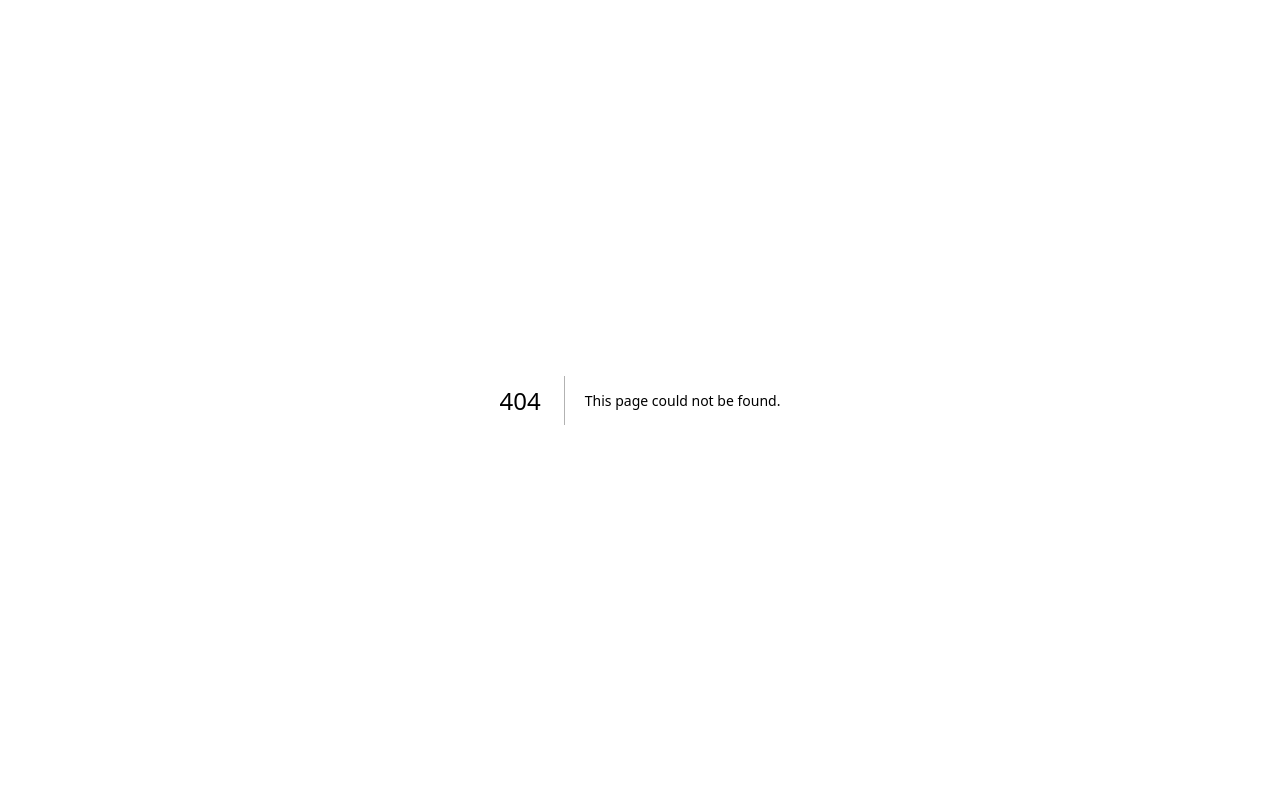
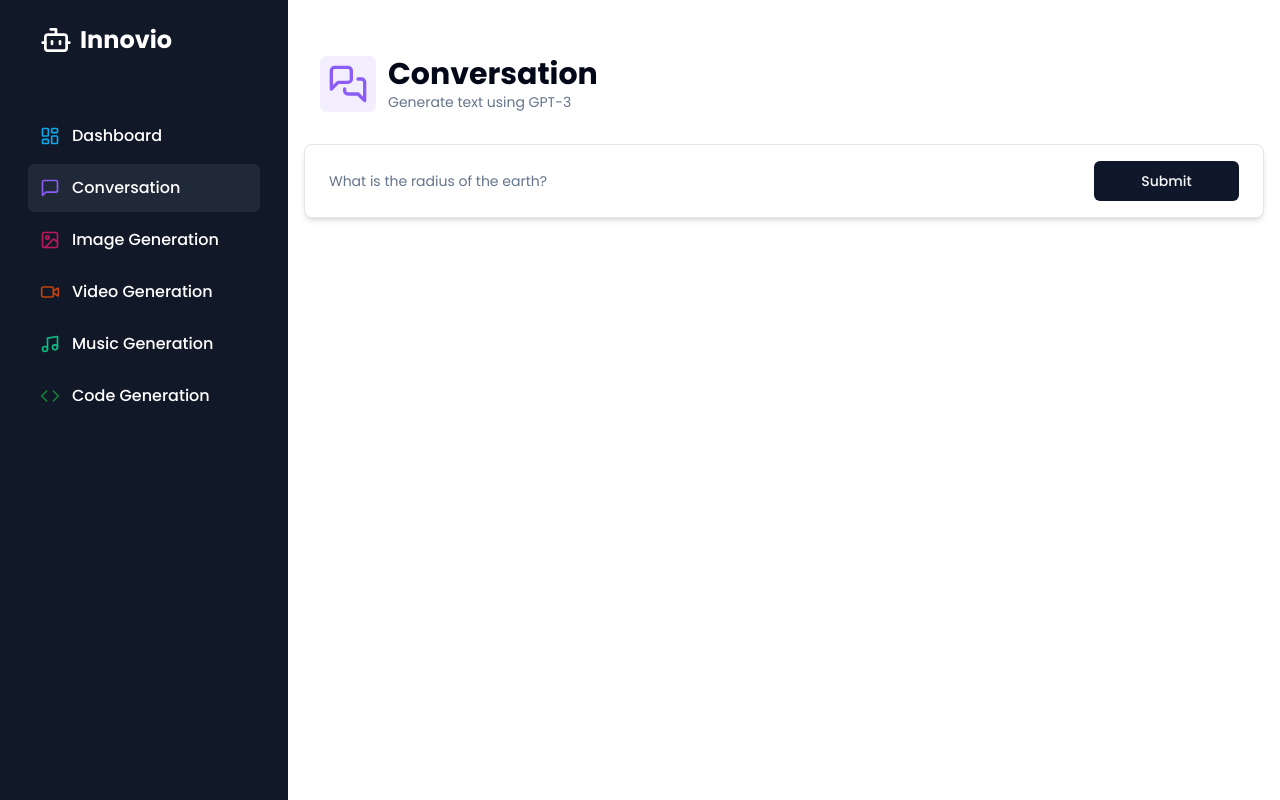
Before and after one commit to Kami-1716/innovio, a Next.js app: page /conversation in a window 1280 px wide. Before the commit this address had no page. Built offline with nearby package versions, Linux system fonts and the light colour scheme.

Commit message:
add ui to conversation page

```diff
--- /dev/null
+++ b/src/app/(dashboard)/(routes)/conversation/constants.ts
@@ -0,0 +1,5 @@
+import * as z from "zod";
+
+export const ConversationFormSchema = z.object({
+  prompt: z.string().min(1, { message: "Prompt is required" }),
+});
--- /dev/null
+++ b/src/app/(dashboard)/(routes)/conversation/page.tsx
@@ -0,0 +1,73 @@
+"use client";
+
+import Heading from "@/components/heading";
+import { MessagesSquare } from "lucide-react";
+import { useForm } from "react-hook-form";
+import * as z from "zod";
+
+import { ConversationFormSchema as ConversationFormSchema } from "./constants";
+import { zodResolver } from "@hookform/resolvers/zod";
+import { Form, FormControl, FormField, FormItem } from "@/components/ui/form";
+import { Input } from "@/components/ui/input";
+import { Button } from "@/components/ui/button";
+
+const ConversationPage = () => {
+  const form = useForm<z.infer<typeof ConversationFormSchema>>({
+    resolver: zodResolver(ConversationFormSchema),
+    defaultValues: {
+      prompt: "",
+    },
+  });
+
+  const isLoading = form.formState.isSubmitting;
+
+  const onSubmit = async (formData: z.infer<typeof ConversationFormSchema>) => {
+    console.log(formData);
+  };
+  return (
+    <div>
+      <Heading
+        title="Conversation"
+        icon={MessagesSquare}
+        description="Generate text using GPT-3"
+        iconColor="text-violet-500"
+        bgColor="bg-violet-500/10"
+      />
+      <div className="px-4 lg:px-4">
+        <div>
+          <Form {...form}>
+            <form
+              onSubmit={form.handleSubmit(onSubmit)}
+              className="rounded-lg bg-white p-4 shadow-md w-full border px-3 md:px-6 focus-within:shadow-sm grid grid-cols-12 gap-2"
+            >
+              <FormField
+                name="prompt"
+                render={({ field }) => (
+                  <FormItem className="col-span-12 lg:col-span-10">
+                    <FormControl className="m-0 p-0">
+                      <Input
+                        {...field}
+                        placeholder="What is the radius of the earth?"
+                        disabled={isLoading}
+                        className="border-0 outline-none focus-visible:ring-0 focus-visible:ring-transparent"
+                      />
+                    </FormControl>
+                  </FormItem>
+                )}
+              />
+              <Button
+                type="submit"
+                className="col-span-12 lg:col-span-2 w-full"
+                disabled={isLoading}
+              >
+                Submit
+              </Button>
+            </form>
+          </Form>
+        </div>
+      </div>
+    </div>
+  );
+};
+
+export default ConversationPage;
--- a/src/app/(dashboard)/(routes)/dashboard/page.tsx
+++ b/src/app/(dashboard)/(routes)/dashboard/page.tsx
@@ -2,7 +2,6 @@
 import { Card } from "@/components/ui/card";
 import { cn } from "@/lib/utils";
 import {
-  ArrowBigRight,
   ArrowRight,
   Code,
   Image,
--- /dev/null
+++ b/src/components/heading.tsx
@@ -0,0 +1,34 @@
+import { cn } from "@/lib/utils";
+import { LucideIcon } from "lucide-react";
+
+interface HeadingProps {
+  title: string;
+  icon: LucideIcon;
+  description: string;
+  iconColor?: string;
+  bgColor?: string;
+}
+
+const Heading = ({
+  title,
+  icon: Icon,
+  description,
+  iconColor,
+  bgColor,
+}: HeadingProps) => {
+  return (
+    <>
+      <div className="px-4 lg:px-8 flex items-center gap-x-3 mb-8">
+        <div className={cn("p-2 w-fit rounded-md", bgColor)}>
+          {<Icon className={cn("w-10 h-10", iconColor)} />}
+        </div>
+        <div>
+          <h1 className="text-3xl font-bold">{title}</h1>
+          <p className="text-sm text-muted-foreground">{description}</p>
+        </div>
+      </div>
+    </>
+  );
+};
+
+export default Heading;
--- /dev/null
+++ b/src/components/ui/form.tsx
@@ -0,0 +1,176 @@
+import * as React from "react"
+import * as LabelPrimitive from "@radix-ui/react-label"
+import { Slot } from "@radix-ui/react-slot"
+import {
+  Controller,
+  ControllerProps,
+  FieldPath,
+  FieldValues,
+  FormProvider,
+  useFormContext,
+} from "react-hook-form"
+
+import { cn } from "@/lib/utils"
+import { Label } from "@/components/ui/label"
+
+const Form = FormProvider
+
+type FormFieldContextValue<
+  TFieldValues extends FieldValues = FieldValues,
+  TName extends FieldPath<TFieldValues> = FieldPath<TFieldValues>
+> = {
+  name: TName
+}
+
+const FormFieldContext = React.createContext<FormFieldContextValue>(
+  {} as FormFieldContextValue
+)
+
+const FormField = <
+  TFieldValues extends FieldValues = FieldValues,
+  TName extends FieldPath<TFieldValues> = FieldPath<TFieldValues>
+>({
+  ...props
+}: ControllerProps<TFieldValues, TName>) => {
+  return (
+    <FormFieldContext.Provider value={{ name: props.name }}>
+      <Controller {...props} />
+    </FormFieldContext.Provider>
+  )
+}
+
+const useFormField = () => {
+  const fieldContext = React.useContext(FormFieldContext)
+  const itemContext = React.useContext(FormItemContext)
+  const { getFieldState, formState } = useFormContext()
+
+  const fieldState = getFieldState(fieldContext.name, formState)
+
+  if (!fieldContext) {
+    throw new Error("useFormField should be used within <FormField>")
+  }
+
+  const { id } = itemContext
+
+  return {
+    id,
+    name: fieldContext.name,
+    formItemId: `${id}-form-item`,
+    formDescriptionId: `${id}-form-item-description`,
+    formMessageId: `${id}-form-item-message`,
+    ...fieldState,
+  }
+}
+
+type FormItemContextValue = {
+  id: string
+}
+
+const FormItemContext = React.createContext<FormItemContextValue>(
+  {} as FormItemContextValue
+)
+
+const FormItem = React.forwardRef<
+  HTMLDivElement,
+  React.HTMLAttributes<HTMLDivElement>
+>(({ className, ...props }, ref) => {
+  const id = React.useId()
+
+  return (
+    <FormItemContext.Provider value={{ id }}>
+      <div ref={ref} className={cn("space-y-2", className)} {...props} />
+    </FormItemContext.Provider>
+  )
+})
+FormItem.displayName = "FormItem"
+
+const FormLabel = React.forwardRef<
+  React.ElementRef<typeof LabelPrimitive.Root>,
+  React.ComponentPropsWithoutRef<typeof LabelPrimitive.Root>
+>(({ className, ...props }, ref) => {
+  const { error, formItemId } = useFormField()
+
+  return (
+    <Label
+      ref={ref}
+      className={cn(error && "text-destructive", className)}
+      htmlFor={formItemId}
+      {...props}
+    />
+  )
+})
+FormLabel.displayName = "FormLabel"
+
+const FormControl = React.forwardRef<
+  React.ElementRef<typeof Slot>,
+  React.ComponentPropsWithoutRef<typeof Slot>
+>(({ ...props }, ref) => {
+  const { error, formItemId, formDescriptionId, formMessageId } = useFormField()
+
+  return (
+    <Slot
+      ref={ref}
+      id={formItemId}
+      aria-describedby={
+        !error
+          ? `${formDescriptionId}`
+          : `${formDescriptionId} ${formMessageId}`
+      }
+      aria-invalid={!!error}
+      {...props}
+    />
+  )
+})
+FormControl.displayName = "FormControl"
+
+const FormDescription = React.forwardRef<
+  HTMLParagraphElement,
+  React.HTMLAttributes<HTMLParagraphElement>
+>(({ className, ...props }, ref) => {
+  const { formDescriptionId } = useFormField()
+
+  return (
+    <p
+      ref={ref}
+      id={formDescriptionId}
+      className={cn("text-sm text-muted-foreground", className)}
+      {...props}
+    />
+  )
+})
+FormDescription.displayName = "FormDescription"
+
+const FormMessage = React.forwardRef<
+  HTMLParagraphElement,
+  React.HTMLAttributes<HTMLParagraphElement>
+>(({ className, children, ...props }, ref) => {
+  const { error, formMessageId } = useFormField()
+  const body = error ? String(error?.message) : children
+
+  if (!body) {
+    return null
+  }
+
+  return (
+    <p
+      ref={ref}
+      id={formMessageId}
+      className={cn("text-sm font-medium text-destructive", className)}
+      {...props}
+    >
+      {body}
+    </p>
+  )
+})
+FormMessage.displayName = "FormMessage"
+
+export {
+  useFormField,
+  Form,
+  FormItem,
+  FormLabel,
+  FormControl,
+  FormDescription,
+  FormMessage,
+  FormField,
+}
--- /dev/null
+++ b/src/components/ui/input.tsx
@@ -0,0 +1,25 @@
+import * as React from "react"
+
+import { cn } from "@/lib/utils"
+
+export interface InputProps
+  extends React.InputHTMLAttributes<HTMLInputElement> {}
+
+const Input = React.forwardRef<HTMLInputElement, InputProps>(
+  ({ className, type, ...props }, ref) => {
+    return (
+      <input
+        type={type}
+        className={cn(
+          "flex h-10 w-full rounded-md border border-input bg-background px-3 py-2 text-sm ring-offset-background file:border-0 file:bg-transparent file:text-sm file:font-medium placeholder:text-muted-foreground focus-visible:outline-none focus-visible:ring-2 focus-visible:ring-ring focus-visible:ring-offset-2 disabled:cursor-not-allowed disabled:opacity-50",
+          className
+        )}
+        ref={ref}
+        {...props}
+      />
+    )
+  }
+)
+Input.displayName = "Input"
+
+export { Input }
--- /dev/null
+++ b/src/components/ui/label.tsx
@@ -0,0 +1,26 @@
+"use client"
+
+import * as React from "react"
+import * as LabelPrimitive from "@radix-ui/react-label"
+import { cva, type VariantProps } from "class-variance-authority"
+
+import { cn } from "@/lib/utils"
+
+const labelVariants = cva(
+  "text-sm font-medium leading-none peer-disabled:cursor-not-allowed peer-disabled:opacity-70"
+)
+
+const Label = React.forwardRef<
+  React.ElementRef<typeof LabelPrimitive.Root>,
+  React.ComponentPropsWithoutRef<typeof LabelPrimitive.Root> &
+    VariantProps<typeof labelVariants>
+>(({ className, ...props }, ref) => (
+  <LabelPrimitive.Root
+    ref={ref}
+    className={cn(labelVariants(), className)}
+    {...props}
+  />
+))
+Label.displayName = LabelPrimitive.Root.displayName
+
+export { Label }
```
Also changed, not shown: package.json (+6 -2 lines), 1 other file (tests, documents, lock files or other folders).
